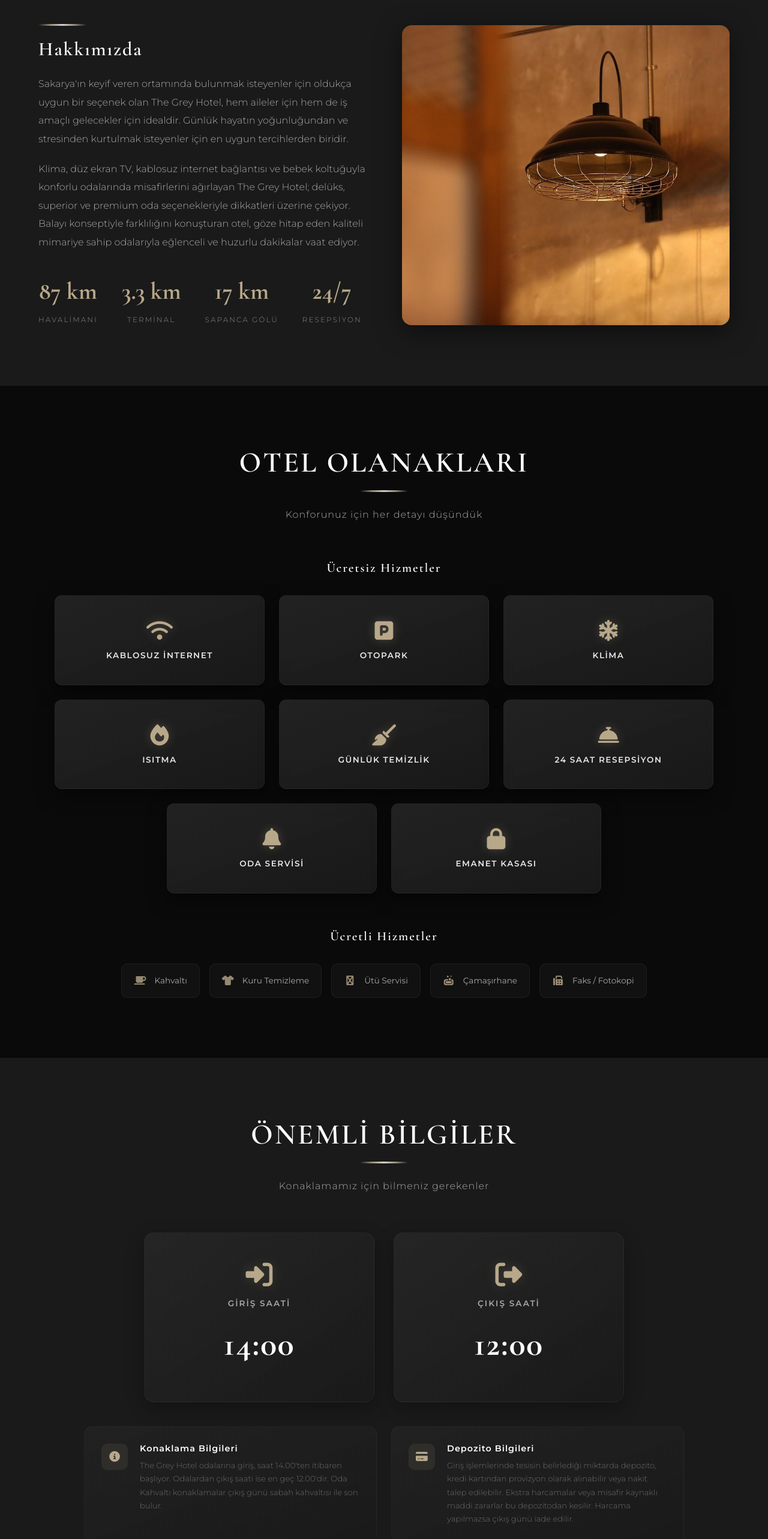
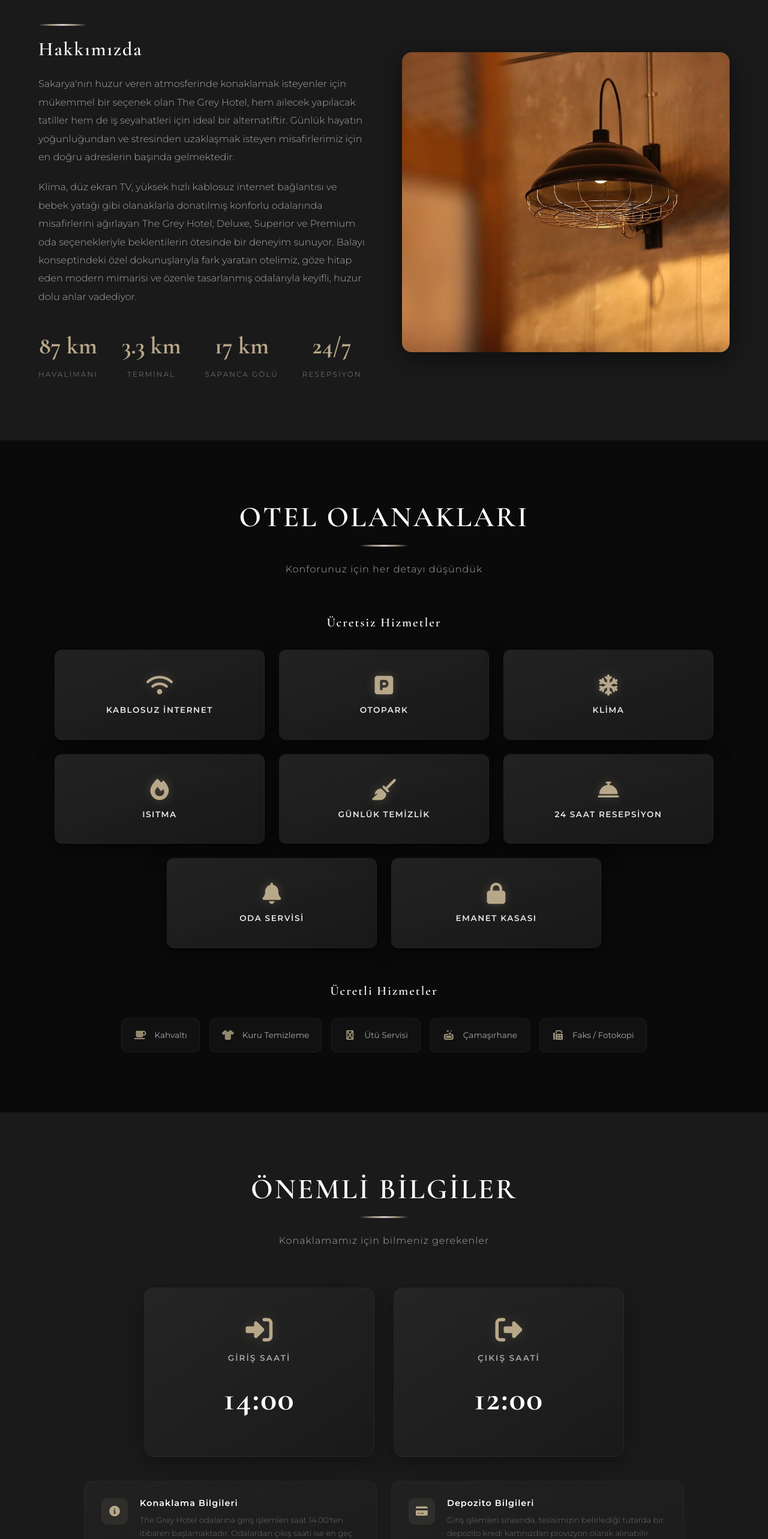
Before and after one commit to furkanunal5454-glitch/the-grey-hotels, a plain HTML site: page index.html in a window 1280 px wide. Shown: the part 860-3425 px from the top of the page at 60% size. Drawn offline with nearby package versions, Linux system fonts and the light colour scheme.

Commit message:
Fix typos and improve text semantics

```diff
--- a/index.html
+++ b/index.html
@@ -5,8 +5,9 @@
     <meta charset="UTF-8">
     <meta name="viewport" content="width=device-width, initial-scale=1.0">
     <meta name="description"
-        content="The Grey Hotel - Sakarya'nın kalbinde lüks ve konforlu konaklama deneyimi. Modern odalar, kahvaltı ve Wi-Fi ile misafirlerimizi ağırlıyoruz.">
-    <meta name="keywords" content="The Grey Hotel, Sakarya otel, Serdivan otel, lüks konaklama, Sapanca yakını otel">
+        content="The Grey Hotel - Sakarya'nın kalbinde lüks ve konforlu bir konaklama deneyimi. Modern odalarımız, leziz kahvaltımız ve yüksek hızlı Wi-Fi hizmetimizle misafirlerimizi ağırlıyoruz.">
+    <meta name="keywords"
+        content="The Grey Hotel, Sakarya otel, Serdivan otel, lüks konaklama, Sapanca yakınlarında otel, Sakarya konaklama">
     <title>The Grey Hotel | Sakarya'da Lüks Konaklama</title>
     <link rel="preconnect" href="https://fonts.googleapis.com">
     <link rel="preconnect" href="https://fonts.gstatic.com" crossorigin>
@@ -2040,15 +2041,19 @@
                     <div class="section-divider" style="margin: 0 0 20px 0;"></div>
                     <h3>Hakkımızda</h3>
                     <p>
-                        Sakarya'ın keyif veren ortamında bulunmak isteyenler için oldukça uygun bir seçenek olan
-                        The Grey Hotel, hem aileler için hem de iş amaçlı gelecekler için idealdir. Günlük hayatın
-                        yoğunluğundan ve stresinden kurtulmak isteyenler için en uygun tercihlerden biridir.
+                        Sakarya'nın huzur veren atmosferinde konaklamak isteyenler için mükemmel bir seçenek olan
+                        The Grey Hotel, hem ailecek yapılacak tatiller hem de iş seyahatleri için ideal bir
+                        alternatiftir. Günlük hayatın
+                        yoğunluğundan ve stresinden uzaklaşmak isteyen misafirlerimiz için en doğru adreslerin başında
+                        gelmektedir.
                     </p>
                     <p>
-                        Klima, düz ekran TV, kablosuz internet bağlantısı ve bebek koltuğuyla konforlu odalarında
-                        misafirlerini ağırlayan The Grey Hotel; delüks, superior ve premium oda seçenekleriyle
-                        dikkatleri üzerine çekiyor. Balayı konseptiyle farklılığını konuşturan otel, göze hitap eden
-                        kaliteli mimariye sahip odalarıyla eğlenceli ve huzurlu dakikalar vaat ediyor.
+                        Klima, düz ekran TV, yüksek hızlı kablosuz internet bağlantısı ve bebek yatağı gibi olanaklarla
+                        donatılmış konforlu odalarında
+                        misafirlerini ağırlayan The Grey Hotel; Deluxe, Superior ve Premium oda seçenekleriyle
+                        beklentilerin ötesinde bir deneyim sunuyor. Balayı konseptindeki özel dokunuşlarıyla fark
+                        yaratan otelimiz, göze hitap eden
+                        modern mimarisi ve özenle tasarlanmış odalarıyla keyifli, huzur dolu anlar vadediyor.
                     </p>
                     <div class="about-stats">
                         <div class="stat-item">
@@ -2178,35 +2183,44 @@
                     <div class="info-detail-icon"><i class="fas fa-info-circle"></i></div>
                     <div class="info-detail-content">
                         <h4>Konaklama Bilgileri</h4>
-                        <p>The Grey Hotel odalarına giriş, saat 14.00'ten itibaren başlıyor. Odalardan çıkış saati ise
-                            en geç 12.00'dir. Oda Kahvaltı konaklamalar çıkış günü sabah kahvaltısı ile son bulur.</p>
+                        <p>The Grey Hotel odalarına giriş işlemleri saat 14.00'ten itibaren başlamaktadır. Odalardan
+                            çıkış saati ise
+                            en geç 12.00'dir. Oda Kahvaltı konseptli konaklamalarınız, çıkış günü sunulan sabah
+                            kahvaltısı ile son bulmaktadır.</p>
                     </div>
                 </div>
                 <div class="info-detail-card">
                     <div class="info-detail-icon"><i class="fas fa-credit-card"></i></div>
                     <div class="info-detail-content">
                         <h4>Depozito Bilgileri</h4>
-                        <p>Giriş işlemlerinde tesisin belirlediği miktarda depozito, kredi kartından provizyon olarak
-                            alınabilir veya nakit talep edilebilir. Ekstra harcamalar veya misafir kaynaklı maddi
-                            zararlar bu depozitodan kesilir. Harcama yapılmazsa çıkış günü iade edilir.</p>
+                        <p>Giriş işlemleri sırasında, tesisimizin belirlediği tutarda bir depozito kredi kartınızdan
+                            provizyon olarak
+                            alınabilir veya nakit olarak talep edilebilir. Olası ekstra harcamalarınız veya misafir
+                            kaynaklı maddi
+                            hasarlar bu depozito üzerinden tahsil edilir. Herhangi bir harcama veya hasar oluşmaması
+                            durumunda, tutar çıkış günü iade edilir.</p>
                     </div>
                 </div>
                 <div class="info-detail-card">
                     <div class="info-detail-icon"><i class="fas fa-exclamation-triangle"></i></div>
                     <div class="info-detail-content">
                         <h4>Önemli Uyarılar</h4>
-                        <p>Planlı altyapı çalışmaları, bakım-onarım faaliyetleri kapsamında yaşanabilecek su, elektrik
-                            gibi hizmet kesintileri tesisin kontrolü dışındadır. Doğal afetler ve olumsuz hava koşulları
-                            nedeniyle iptal veya tazminat talep edilemez.</p>
+                        <p>Bölgesel altyapı çalışmaları veya bakım-onarım faaliyetleri kapsamında yaşanabilecek su ve
+                            elektrik
+                            gibi hizmet kesintileri otelimizin kontrolü dışındadır. Ayrıca doğal afetler ve olumsuz hava
+                            koşulları
+                            nedeniyle yaşanabilecek aksaklıklardan dolayı iptal veya tazminat talep edilememektedir.</p>
                     </div>
                 </div>
                 <div class="info-detail-card">
                     <div class="info-detail-icon"><i class="fas fa-user-check"></i></div>
                     <div class="info-detail-content">
                         <h4>Rezervasyon Sorumluluğu</h4>
-                        <p>Rezervasyonu yapan kişi otelde konaklayacak tüm kişilerin isimlerini doğru girmekle
-                            yükümlüdür. E-posta adresi ve transferler için cep telefonu numarasının doğru girildiğinden
-                            emin olmak kişinin sorumluluğundadır.</p>
+                        <p>Rezervasyonu gerçekleştiren misafirimiz, otelde konaklayacak tüm kişilerin kimlik bilgilerini
+                            eksiksiz ve doğru girmekle
+                            yükümlüdür. E-posta adresi ve olası transfer hizmetleri için iletişim numarasının
+                            doğruluğundan tamamen
+                            rezervasyon sahibi sorumludur.</p>
                     </div>
                 </div>
             </div>
```
